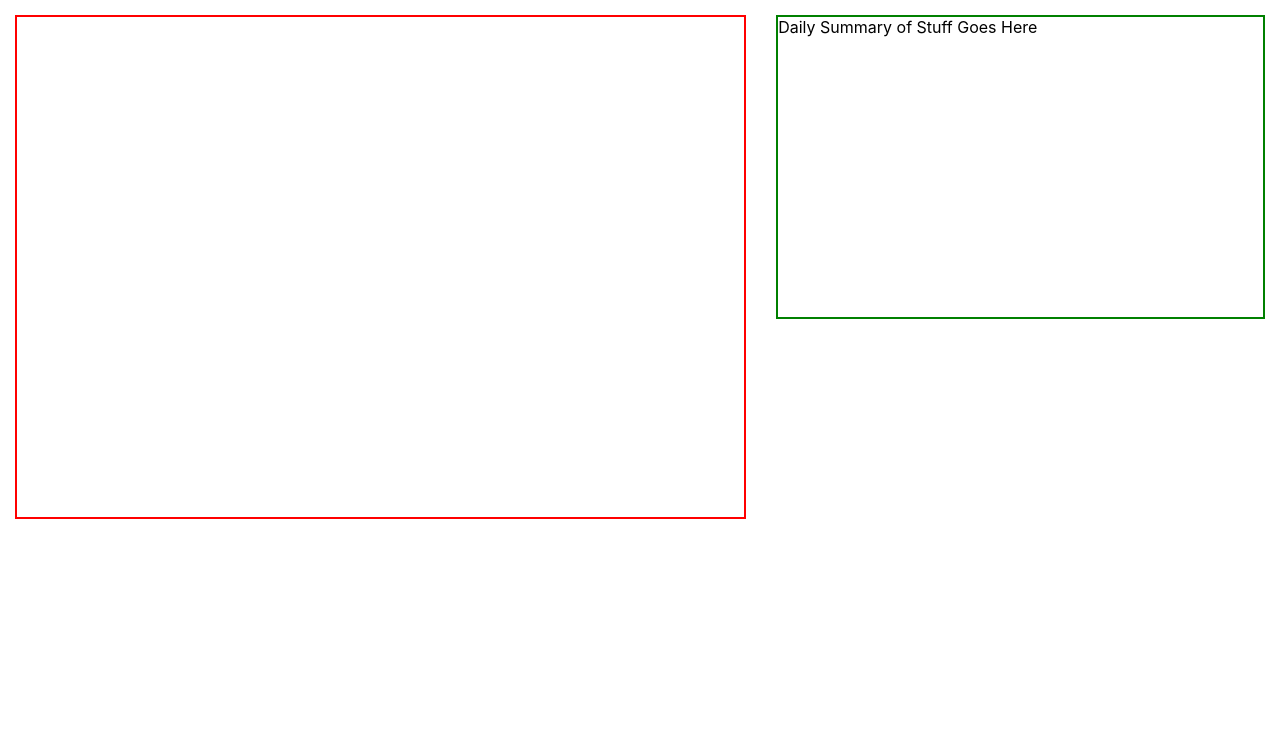
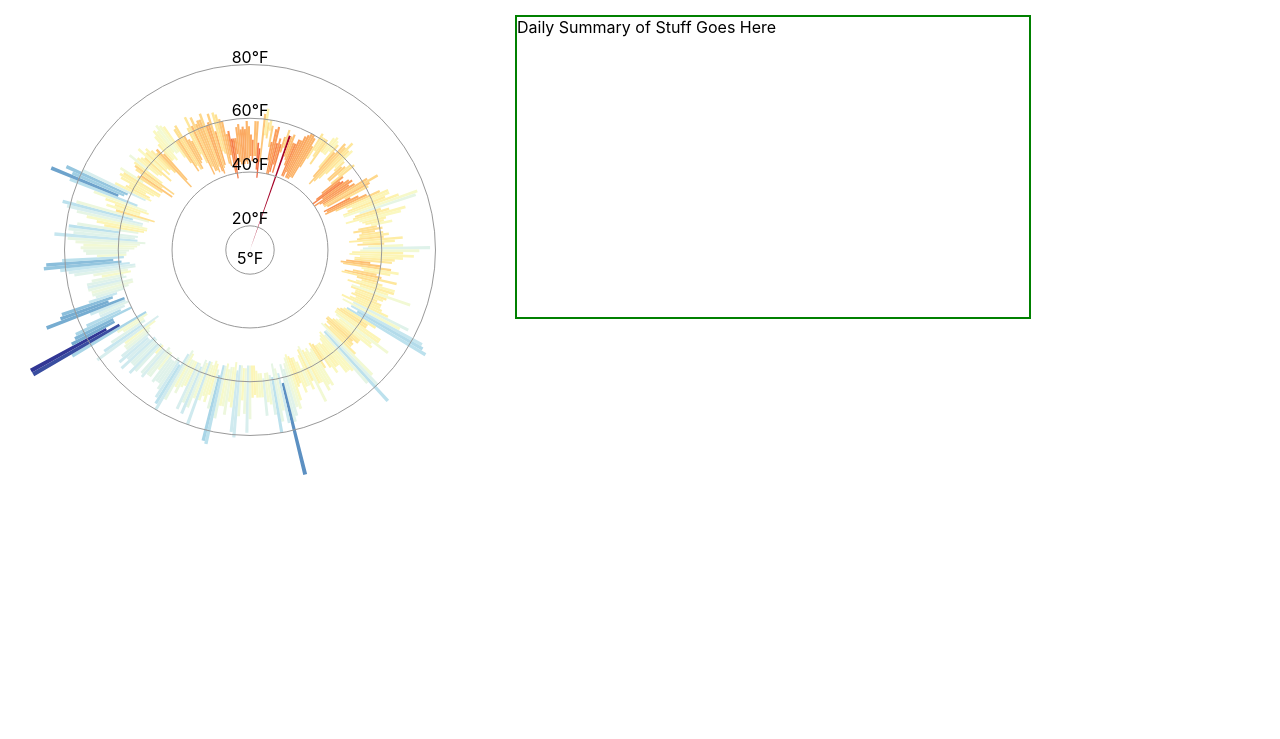
Before and after one commit to patrickjneel/Year-Data-Visualization, a React (Create React App) app: page / in a window 1280 px wide. Shown: the top 739 px of the page. Built offline with nearby package versions, Linux system fonts and the light colour scheme.

Commit message:
change dimesions for radial chart

```diff
--- a/src/App.js
+++ b/src/App.js
@@ -1,6 +1,5 @@
 import React, { Component } from 'react';
 import DailySummary from './DailySummary/DailySummary';
-import YearlyChart from './YearlyChart/YearlyChart';
 import RadialChart from './YearlyChart/RadialChart';
 import './App.css';
 import weatherData2018 from '../src/db/weather2018.json';
@@ -14,10 +13,8 @@ class App extends Component {
   render() {
     return (
       <div className="app">
-        <div className="graph-area">
-          <YearlyChart weatherData={weatherData2018}/>
+
           <RadialChart weatherData={weatherData2018}/>
-        </div>
         <div className="daily-summary">
           <DailySummary />
         </div>
--- a/src/YearlyChart/RadialChart.jsx
+++ b/src/YearlyChart/RadialChart.jsx
@@ -1,8 +1,8 @@
 import React, { Component } from "react";
 import * as d3 from "d3";
 
-const width = 650;
-const height = 650;
+const width = 500;
+const height = 500;
 
 class RadialChart extends Component {
   state = {
--- a/src/YearlyChart/YearlyChart.jsx
+++ b/src/YearlyChart/YearlyChart.jsx
@@ -1,25 +1,25 @@
-import React, { Component } from "react";
-import * as d3 from "d3";
+// import React, { Component } from "react";
+// import * as d3 from "d3";
 
-const width = 650;
-const height = 650;
-const margin = { top: 20, right: 5, bottom: 20, left: 35 };
+// const width = 650;
+// const height = 650;
+// const margin = { top: 20, right: 5, bottom: 20, left: 35 };
 
-class Chart extends Component {
-  state = {
-    slices: []
-  };
+// class Chart extends Component {
+//   state = {
+//     slices: []
+//   };
 
-  static getDerivedStateFromProps(nextProps, prevState) {
-    const { data } = nextProps;
-    if (!data) return {};
+//   static getDerivedStateFromProps(nextProps, prevState) {
+//     const { data } = nextProps;
+//     if (!data) return {};
 
-    return {};
-  }
+//     return {};
+//   }
 
-  render() {
-    return <svg width={width} height={height} />;
-  }
-}
+//   render() {
+//     return <svg width={width} height={height} />;
+//   }
+// }
 
-export default Chart;
+// export default Chart;
```
